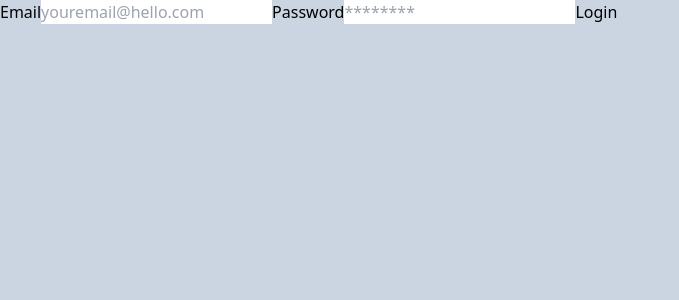
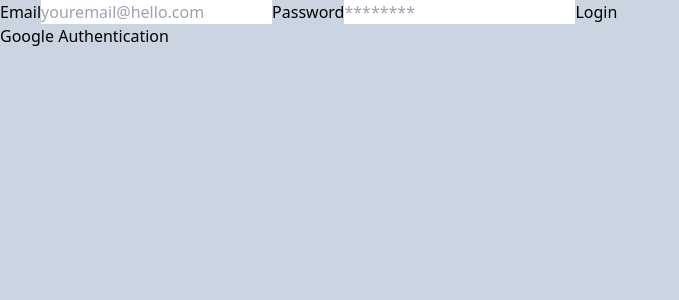
Before and after one commit to BrandonArce27/movieproject, a React (Create React App) app: page /login in a window 1280 px wide. Shown: the top 300 px of the page, without its empty margins (0-679 px from the left). Built offline with nearby package versions, Linux system fonts and the light colour scheme; no server answers.

Commit message:
google authentication connection

```diff
--- a/src/components/Login.tsx
+++ b/src/components/Login.tsx
@@ -10,7 +10,7 @@
     password: "",
   });
 
-  const { login } = useAuth();
+  const { login, loginWithGoogle } = useAuth();
   const navigate = useNavigate(); // this is a hook from react-router-dom
   const [error, setError] = useState<string | null>(null);
 
@@ -36,7 +36,12 @@
     }
   };
 
+  const handleGoogleSignin = async () => {
+    await loginWithGoogle();
+  };
+
   return (
+    <>
       <div>
         {error && <p>{error}</p>}
         <form onSubmit={handleSubmit}>
@@ -59,6 +64,8 @@
           />
           <button>Login</button>
         </form>
+        <button onClick={handleGoogleSignin}>Google Authentication</button>
       </div>
+    </>
   );
 }
--- a/src/context/authContext.js
+++ b/src/context/authContext.js
@@ -4,6 +4,8 @@
   signInWithEmailAndPassword,
   onAuthStateChanged,
   signOut,
+  GoogleAuthProvider,
+  signInWithPopup,
 } from "firebase/auth";
 import { auth } from "../firebase";
 
@@ -28,6 +30,11 @@
 
   const logout = () => signOut(auth);
 
+  const loginWithGoogle = () => {
+    const googleProvider = new GoogleAuthProvider();
+    return signInWithPopup(auth, googleProvider);
+  };
+
   useEffect(() => {
     const unsubscribe = onAuthStateChanged(auth, (currentUser) => {
       setUser(currentUser);
@@ -37,7 +44,9 @@
   }, []);
 
   return (
-    <authContext.Provider value={{ signup, login, user, logout, loading }}>
+    <authContext.Provider
+      value={{ signup, login, user, logout, loading, loginWithGoogle }}
+    >
       {children}
     </authContext.Provider>
   );
```
Lines whose indentation alone changed are shown as unchanged.
